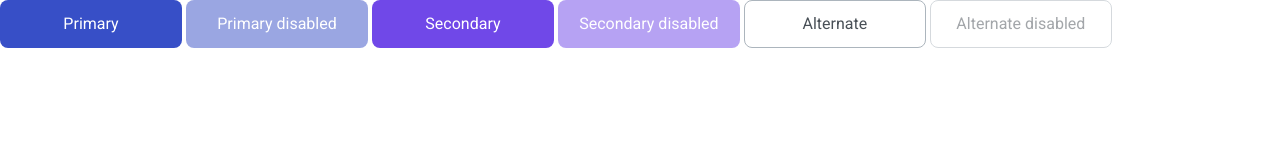
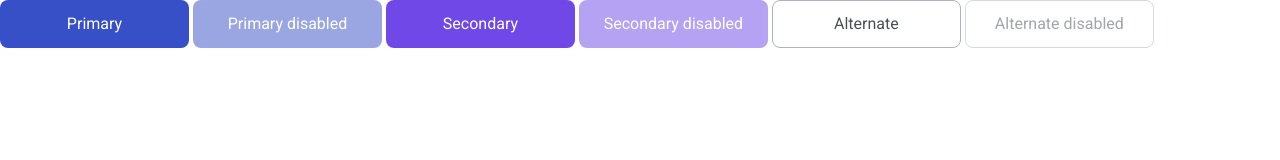
Before and after one commit to js-tasks-ru/htmlcss-20231222_usoltsevg, a website: page 03-lection1/01-button/index.html in a window 1280 px wide. Drawn offline with Linux system fonts and the light colour scheme.

Commit message:
Some chnges

```diff
--- a/03-lection1/01-button/button.css
+++ b/03-lection1/01-button/button.css
@@ -1,7 +1,7 @@
-button {
+.button {
   font-family: 'Roboto', sans-serif;
   font-size: 16px;
-  width: 182px;
+  width: 189px;
   height: 48px;
   border-radius: 8px;
   border: none;
@@ -10,13 +10,13 @@ button {
   cursor: pointer;
 }
 
-button:hover {
+.button:hover {
   background-color: #2342c0;
 }
 
-button:disabled {
+.button:disabled {
   opacity: 50%;
-  cursor: not-allowed;
+  pointer-events: none;
 }
 
 .button_secondary {
--- a/03-lection1/01-button/index.html
+++ b/03-lection1/01-button/index.html
@@ -9,11 +9,11 @@
     <link rel="stylesheet" href="./button.css" />
   </head>
   <body>
-    <button>Primary</button>
-    <button disabled>Primary disabled</button>
-    <button class="button_secondary">Secondary</button>
-    <button class="button_secondary" disabled>Secondary disabled</button>
-    <button class="button_alternate">Alternate</button>
-    <button class="button_alternate" disabled>Alternate disabled</button>
+    <button class="button">Primary</button>
+    <button class="button" disabled>Primary disabled</button>
+    <button class="button button_secondary">Secondary</button>
+    <button class="button button_secondary" disabled>Secondary disabled</button>
+    <button class="button button_alternate">Alternate</button>
+    <button class="button button_alternate" disabled>Alternate disabled</button>
   </body>
 </html>
```
